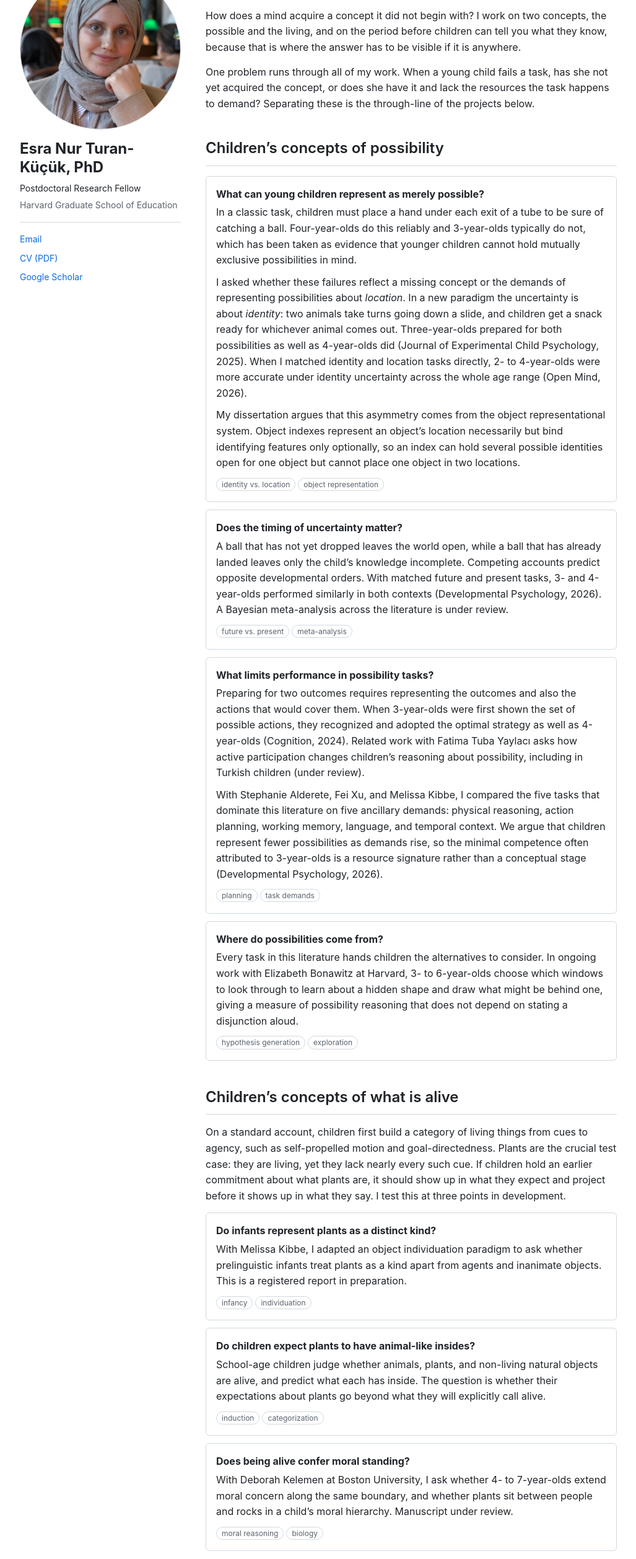
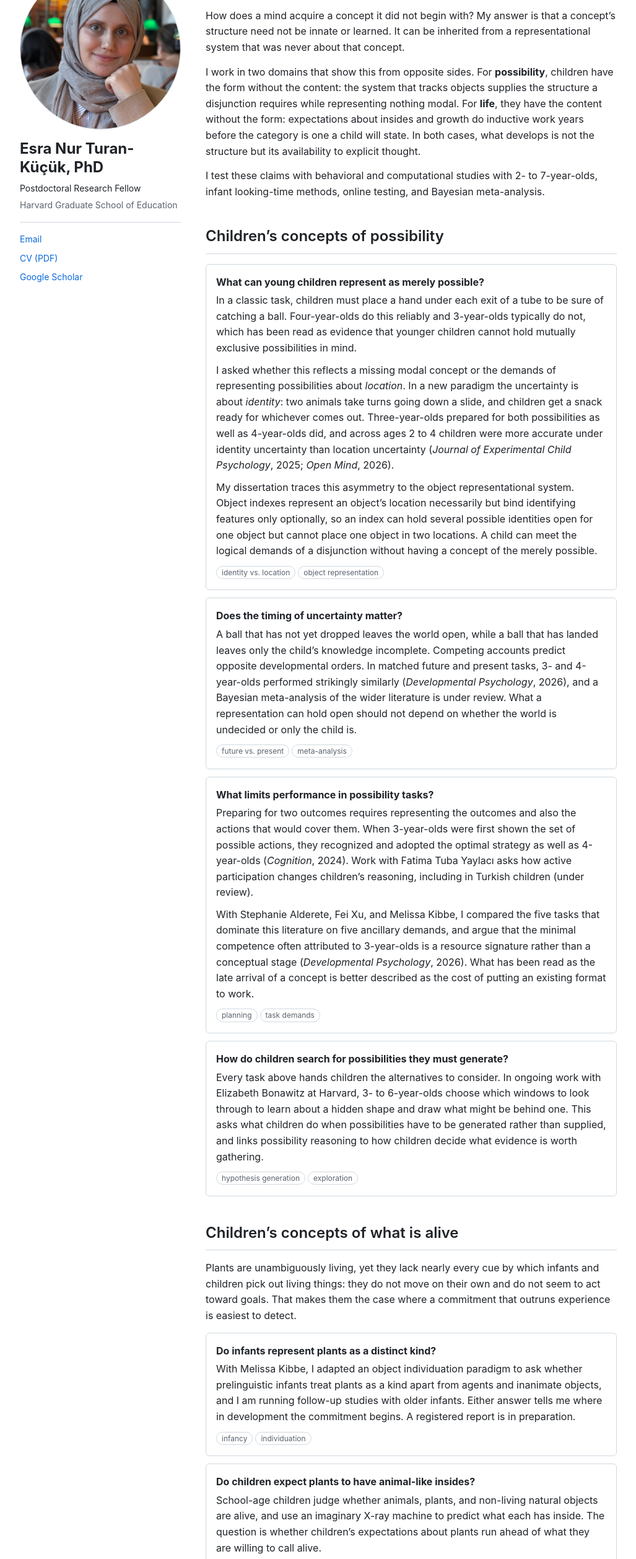
Before and after one commit to esrakucuk/esrakucuk.github.io, a plain HTML site: page research.html in a window 1280 px wide. Shown: the part 136-2651 px from the top of the page at 62% size, without its empty margins (126-1153 px from the left). Drawn offline with Linux system fonts and the light colour scheme.

Commit message:
Add files via upload

```diff
--- a/research.html
+++ b/research.html
@@ -37,23 +37,29 @@
   </aside>
   <main id="content">
     <h2>Research</h2>
-    <p class="lede">How does a mind acquire a concept it did not begin with? I work on two concepts, the possible and the living, and on the period before children can tell you what they know, because that is where the answer has to be visible if it is anywhere.</p>
-    <p>One problem runs through all of my work. When a young child fails a task, has she not yet acquired the concept, or does she have it and lack the resources the task happens to demand? Separating these is the through-line of the projects below.</p>
+    <p class="lede">How does a mind acquire a concept it did not begin with? My answer is that a concept&rsquo;s structure need not be innate or learned. It can be inherited from a representational system that was never about that concept.</p>
+    <p>I work in two domains that show this from opposite sides. For <strong>possibility</strong>, children have the form without the content: the system that tracks objects supplies the structure a disjunction requires while representing nothing modal. For <strong>life</strong>, they have the content without the form: expectations about insides and growth do inductive work years before the category is one a child will state. In both cases, what develops is not the structure but its availability to explicit thought.</p>
+    <p>I test these claims with behavioral and computational studies with 2- to 7-year-olds, infant looking-time methods, online testing, and Bayesian meta-analysis.</p>
 
     <h2>Children&rsquo;s concepts of possibility</h2>
-    <div class="card"><h3>What can young children represent as merely possible?</h3><p>In a classic task, children must place a hand under each exit of a tube to be sure of catching a ball. Four-year-olds do this reliably and 3-year-olds typically do not, which has been taken as evidence that younger children cannot hold mutually exclusive possibilities in mind.</p><p>I asked whether these failures reflect a missing concept or the demands of representing possibilities about <em>location</em>. In a new paradigm the uncertainty is about <em>identity</em>: two animals take turns going down a slide, and children get a snack ready for whichever animal comes out. Three-year-olds prepared for both possibilities as well as 4-year-olds did (Journal of Experimental Child Psychology, 2025). When I matched identity and location tasks directly, 2- to 4-year-olds were more accurate under identity uncertainty across the whole age range (Open Mind, 2026).</p><p>My dissertation argues that this asymmetry comes from the object representational system. Object indexes represent an object&rsquo;s location necessarily but bind identifying features only optionally, so an index can hold several possible identities open for one object but cannot place one object in two locations.</p><div class="chips"><span class="chip">identity vs. location</span><span class="chip">object representation</span></div></div>
-    <div class="card"><h3>Does the timing of uncertainty matter?</h3><p>A ball that has not yet dropped leaves the world open, while a ball that has already landed leaves only the child&rsquo;s knowledge incomplete. Competing accounts predict opposite developmental orders. With matched future and present tasks, 3- and 4-year-olds performed similarly in both contexts (Developmental Psychology, 2026). A Bayesian meta-analysis across the literature is under review.</p><div class="chips"><span class="chip">future vs. present</span><span class="chip">meta-analysis</span></div></div>
-    <div class="card"><h3>What limits performance in possibility tasks?</h3><p>Preparing for two outcomes requires representing the outcomes and also the actions that would cover them. When 3-year-olds were first shown the set of possible actions, they recognized and adopted the optimal strategy as well as 4-year-olds (Cognition, 2024). Related work with Fatima Tuba Yaylacı asks how active participation changes children&rsquo;s reasoning about possibility, including in Turkish children (under review).</p><p>With Stephanie Alderete, Fei Xu, and Melissa Kibbe, I compared the five tasks that dominate this literature on five ancillary demands: physical reasoning, action planning, working memory, language, and temporal context. We argue that children represent fewer possibilities as demands rise, so the minimal competence often attributed to 3-year-olds is a resource signature rather than a conceptual stage (Developmental Psychology, 2026).</p><div class="chips"><span class="chip">planning</span><span class="chip">task demands</span></div></div>
-    <div class="card"><h3>Where do possibilities come from?</h3><p>Every task in this literature hands children the alternatives to consider. In ongoing work with Elizabeth Bonawitz at Harvard, 3- to 6-year-olds choose which windows to look through to learn about a hidden shape and draw what might be behind one, giving a measure of possibility reasoning that does not depend on stating a disjunction aloud.</p><div class="chips"><span class="chip">hypothesis generation</span><span class="chip">exploration</span></div></div>
+    <div class="card"><h3>What can young children represent as merely possible?</h3><p>In a classic task, children must place a hand under each exit of a tube to be sure of catching a ball. Four-year-olds do this reliably and 3-year-olds typically do not, which has been read as evidence that younger children cannot hold mutually exclusive possibilities in mind.</p><p>I asked whether this reflects a missing modal concept or the demands of representing possibilities about <em>location</em>. In a new paradigm the uncertainty is about <em>identity</em>: two animals take turns going down a slide, and children get a snack ready for whichever comes out. Three-year-olds prepared for both possibilities as well as 4-year-olds did, and across ages 2 to 4 children were more accurate under identity uncertainty than location uncertainty (<em>Journal of Experimental Child Psychology</em>, 2025; <em>Open Mind</em>, 2026).</p><p>My dissertation traces this asymmetry to the object representational system. Object indexes represent an object&rsquo;s location necessarily but bind identifying features only optionally, so an index can hold several possible identities open for one object but cannot place one object in two locations. A child can meet the logical demands of a disjunction without having a concept of the merely possible.</p><div class="chips"><span class="chip">identity vs. location</span><span class="chip">object representation</span></div></div>
+    <div class="card"><h3>Does the timing of uncertainty matter?</h3><p>A ball that has not yet dropped leaves the world open, while a ball that has landed leaves only the child&rsquo;s knowledge incomplete. Competing accounts predict opposite developmental orders. In matched future and present tasks, 3- and 4-year-olds performed strikingly similarly (<em>Developmental Psychology</em>, 2026), and a Bayesian meta-analysis of the wider literature is under review. What a representation can hold open should not depend on whether the world is undecided or only the child is.</p><div class="chips"><span class="chip">future vs. present</span><span class="chip">meta-analysis</span></div></div>
+    <div class="card"><h3>What limits performance in possibility tasks?</h3><p>Preparing for two outcomes requires representing the outcomes and also the actions that would cover them. When 3-year-olds were first shown the set of possible actions, they recognized and adopted the optimal strategy as well as 4-year-olds (<em>Cognition</em>, 2024). Work with Fatima Tuba Yaylacı asks how active participation changes children&rsquo;s reasoning, including in Turkish children (under review).</p><p>With Stephanie Alderete, Fei Xu, and Melissa Kibbe, I compared the five tasks that dominate this literature on five ancillary demands, and argue that the minimal competence often attributed to 3-year-olds is a resource signature rather than a conceptual stage (<em>Developmental Psychology</em>, 2026). What has been read as the late arrival of a concept is better described as the cost of putting an existing format to work.</p><div class="chips"><span class="chip">planning</span><span class="chip">task demands</span></div></div>
+    <div class="card"><h3>How do children search for possibilities they must generate?</h3><p>Every task above hands children the alternatives to consider. In ongoing work with Elizabeth Bonawitz at Harvard, 3- to 6-year-olds choose which windows to look through to learn about a hidden shape and draw what might be behind one. This asks what children do when possibilities have to be generated rather than supplied, and links possibility reasoning to how children decide what evidence is worth gathering.</p><div class="chips"><span class="chip">hypothesis generation</span><span class="chip">exploration</span></div></div>
 
     <h2>Children&rsquo;s concepts of what is alive</h2>
-    <p>On a standard account, children first build a category of living things from cues to agency, such as self-propelled motion and goal-directedness. Plants are the crucial test case: they are living, yet they lack nearly every such cue. If children hold an earlier commitment about what plants are, it should show up in what they expect and project before it shows up in what they say. I test this at three points in development.</p>
-    <div class="card"><h3>Do infants represent plants as a distinct kind?</h3><p>With Melissa Kibbe, I adapted an object individuation paradigm to ask whether prelinguistic infants treat plants as a kind apart from agents and inanimate objects. This is a registered report in preparation.</p><div class="chips"><span class="chip">infancy</span><span class="chip">individuation</span></div></div>
-    <div class="card"><h3>Do children expect plants to have animal-like insides?</h3><p>School-age children judge whether animals, plants, and non-living natural objects are alive, and predict what each has inside. The question is whether their expectations about plants go beyond what they will explicitly call alive.</p><div class="chips"><span class="chip">induction</span><span class="chip">categorization</span></div></div>
-    <div class="card"><h3>Does being alive confer moral standing?</h3><p>With Deborah Kelemen at Boston University, I ask whether 4- to 7-year-olds extend moral concern along the same boundary, and whether plants sit between people and rocks in a child&rsquo;s moral hierarchy. Manuscript under review.</p><div class="chips"><span class="chip">moral reasoning</span><span class="chip">biology</span></div></div>
+    <p>Plants are unambiguously living, yet they lack nearly every cue by which infants and children pick out living things: they do not move on their own and do not seem to act toward goals. That makes them the case where a commitment that outruns experience is easiest to detect.</p>
+    <div class="card"><h3>Do infants represent plants as a distinct kind?</h3><p>With Melissa Kibbe, I adapted an object individuation paradigm to ask whether prelinguistic infants treat plants as a kind apart from agents and inanimate objects, and I am running follow-up studies with older infants. Either answer tells me where in development the commitment begins. A registered report is in preparation.</p><div class="chips"><span class="chip">infancy</span><span class="chip">individuation</span></div></div>
+    <div class="card"><h3>Do children expect plants to have animal-like insides?</h3><p>School-age children judge whether animals, plants, and non-living natural objects are alive, and use an imaginary X-ray machine to predict what each has inside. The question is whether children&rsquo;s expectations about plants run ahead of what they are willing to call alive.</p><div class="chips"><span class="chip">induction</span><span class="chip">categorization</span></div></div>
+    <div class="card"><h3>Does being alive confer moral standing?</h3><p>With Deborah Kelemen at Boston University, I ask whether 4- to 7-year-olds extend moral concern along the same boundary, and whether plants occupy a position between people and rocks. If moral standing follows the inductive profile rather than the explicit label, the content of the concept lives in inferences the child is already making, and the word arrives late. Manuscript under review.</p><div class="chips"><span class="chip">moral reasoning</span><span class="chip">biology</span></div></div>
 
     <h2>Where this is going</h2>
-    <p>Three lines follow from the work so far: testing whether the identity advantage is present in infancy with looking-time measures, studying how the breadth of a hypothesis space shapes what children imagine and where they look for information, and asking whether the profile of what children treat as alive, rather than the label they give, predicts the moral standing they grant living things.</p>
+    <ul class="plain">
+      <li><strong>From formats to disjunctions.</strong> If the identity advantage comes from object indexes, it should appear in infancy, before children have words for a disjunction. I will test this with a looking-time version of my task.</li>
+      <li><strong>From disjunction to negation.</strong> An index holds alternatives open but cannot rule one out, so &ldquo;could be either&rdquo; and &ldquo;could not be&rdquo; should dissociate.</li>
+      <li><strong>From given to generated possibilities.</strong> How does the breadth of a hypothesis space shape what children imagine and where they look for information?</li>
+      <li><strong>From what children say is alive to what they treat as alive.</strong> Does the inductive profile, rather than the label, predict the moral standing children grant living things?</li>
+    </ul>
     <p class="more">Papers: <a href="publications.html">Publications &rarr;</a></p>
   </main>
 </div>
```
Also changed, not shown: index.html (+2 -2 lines).
